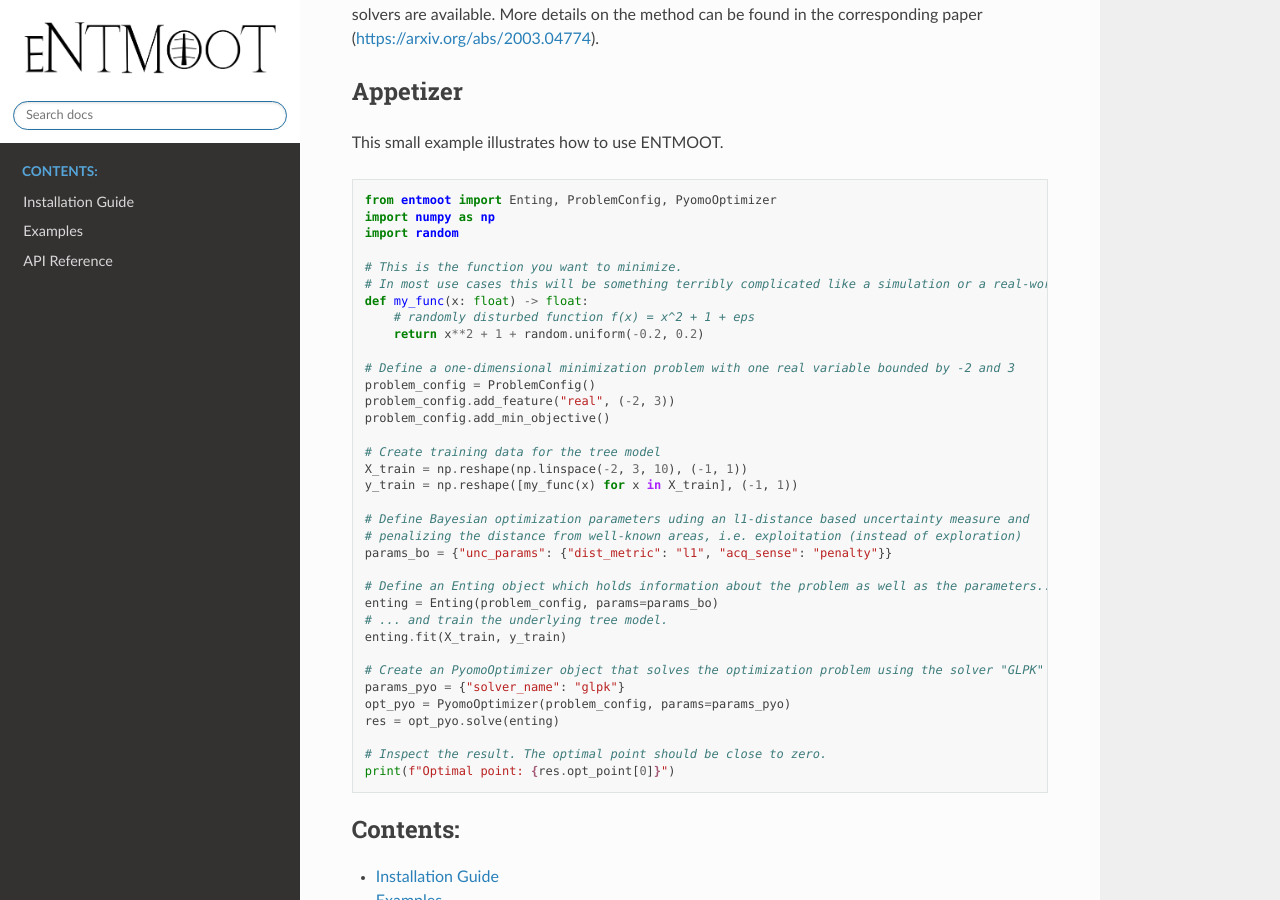
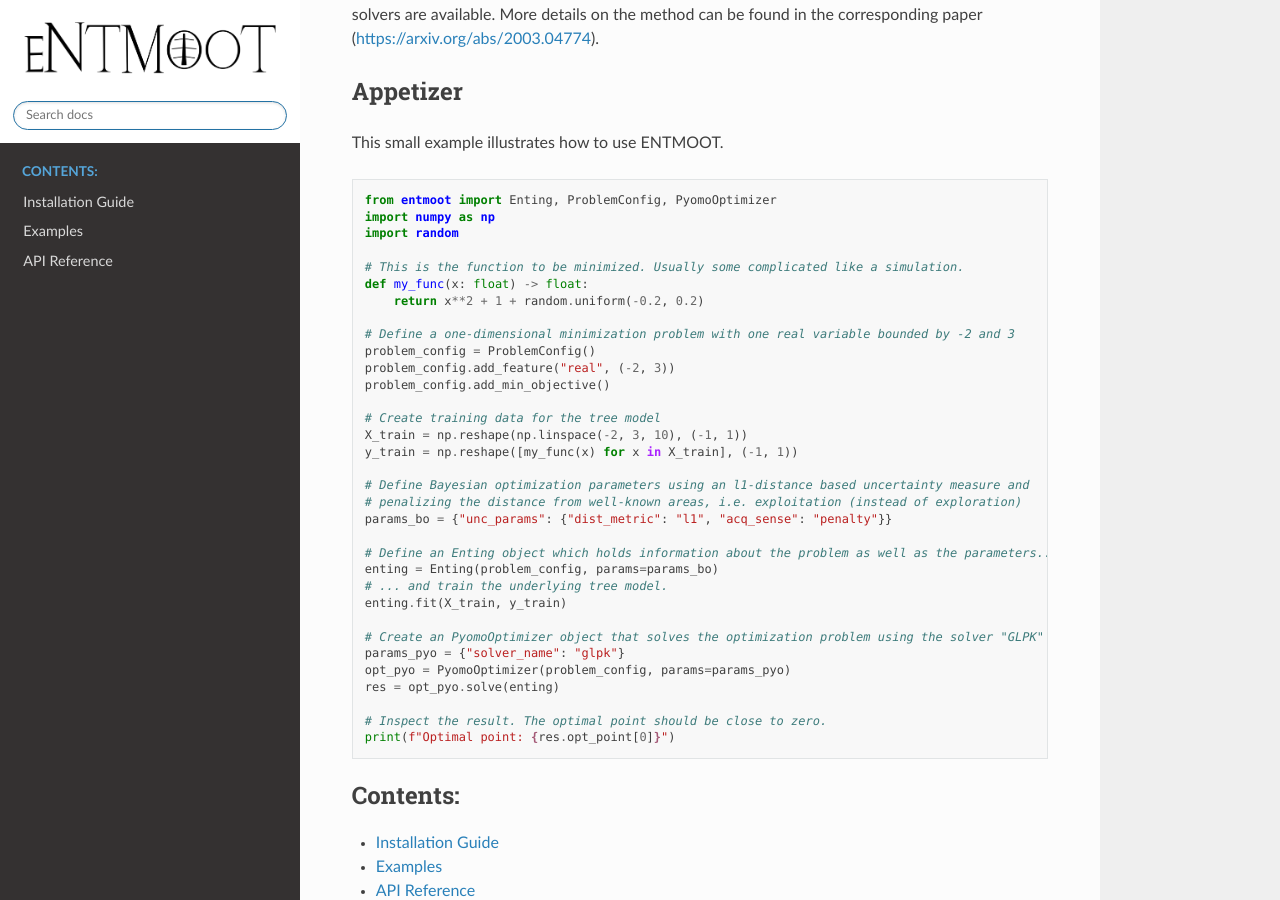
Before and after one commit to cog-imperial/entmoot, a Sphinx documentation site: the page built from docs/index.rst, in a window 1280 px wide and 900 px high, scrolled down 781 px. Built offline with Sphinx 7.4.7 and the Read the Docs theme 2.0.0, drawn with Linux system fonts in a browser that asks for light colours.

Commit message:
Minor changes (typo and streamlining)

```diff
--- a/docs/index.rst
+++ b/docs/index.rst
@@ -40,10 +40,8 @@ This small example illustrates how to use ENTMOOT.
     import numpy as np
     import random
 
-    # This is the function you want to minimize.
-    # In most use cases this will be something terribly complicated like a simulation or a real-world experiment
+    # This is the function to be minimized. Usually some complicated like a simulation.
     def my_func(x: float) -> float:
-        # randomly disturbed function f(x) = x^2 + 1 + eps
         return x**2 + 1 + random.uniform(-0.2, 0.2)
 
     # Define a one-dimensional minimization problem with one real variable bounded by -2 and 3
@@ -55,7 +53,7 @@ This small example illustrates how to use ENTMOOT.
     X_train = np.reshape(np.linspace(-2, 3, 10), (-1, 1))
     y_train = np.reshape([my_func(x) for x in X_train], (-1, 1))
 
-    # Define Bayesian optimization parameters uding an l1-distance based uncertainty measure and
+    # Define Bayesian optimization parameters using an l1-distance based uncertainty measure and
     # penalizing the distance from well-known areas, i.e. exploitation (instead of exploration)
     params_bo = {"unc_params": {"dist_metric": "l1", "acq_sense": "penalty"}}
 
```
